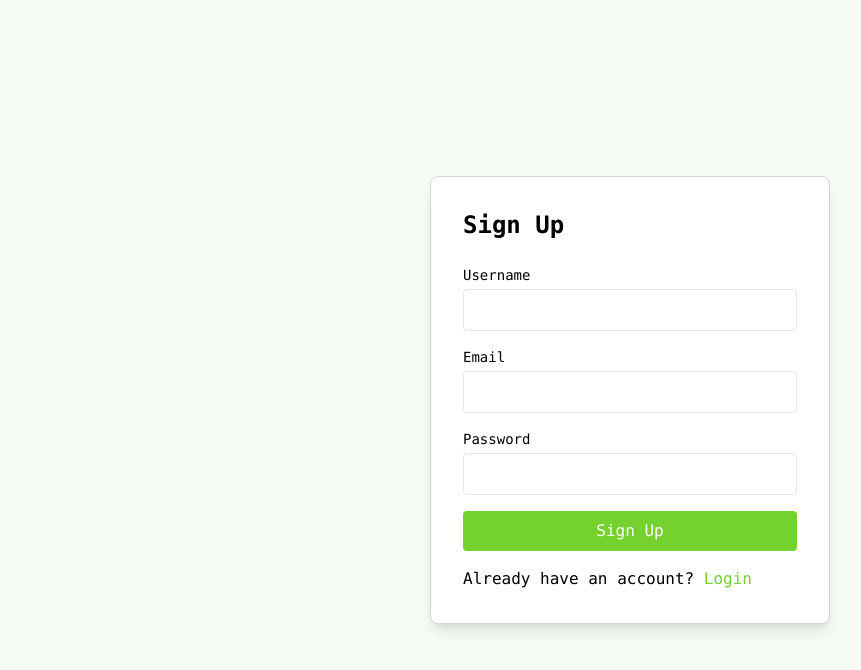
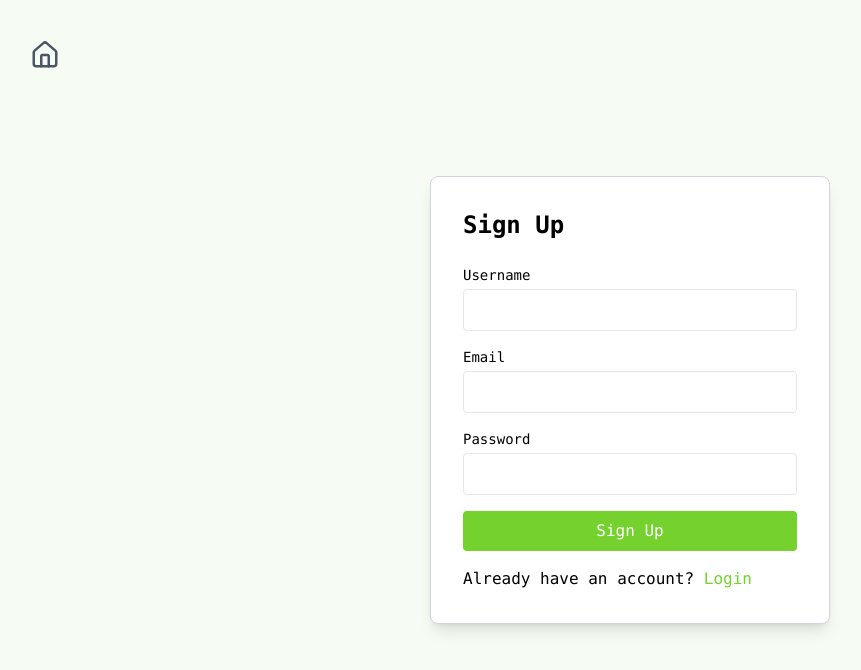
Before and after one commit to katareayush/kanban-frontend, a Next.js app: page /signup in a window 1280 px wide. Shown: the top 670 px of the page, without its empty margins (10-871 px from the left). Built offline with nearby package versions, Linux system fonts and the light colour scheme; no server answers.

Commit message:
nav buttons added/ayush

```diff
--- a/src/app/board/[id]/page.tsx
+++ b/src/app/board/[id]/page.tsx
@@ -23,7 +23,7 @@ import {
     useSortable,
 } from '@dnd-kit/sortable';
 import { CSS } from '@dnd-kit/utilities';
-import { Plus, MoreVertical, X, Edit2, Trash2, AlertTriangle } from 'lucide-react';
+import { Plus, MoreVertical, X, Edit2, Trash2, AlertTriangle, HomeIcon, ChevronLeft } from 'lucide-react';
 import axios from 'axios';
 
 interface Task {
@@ -605,7 +605,14 @@ const BoardPage = () => {
         >
             <div className="h-screen flex flex-col overflow-hidden">
                 <div className="flex-shrink-0 p-6">
-                    <div className="flex justify-between items-center">
+                    <div className="flex justify-between items-center"><button
+        onClick={() => router.push('/boards')}
+        className="top-8 left-8 p-2 text-gray-600 hover:text-gray-900 transition-colors"
+        aria-label="Back to landing page"
+      >
+        <ChevronLeft size={30} />
+
+      </button>
                         <h1 className="text-3xl font-bold font-mono">{board?.title}</h1>
                         <div className="flex gap-4">
                             <button
--- a/src/app/login/page.tsx
+++ b/src/app/login/page.tsx
@@ -2,6 +2,7 @@
 import { useState, FormEvent } from 'react';
 import axios from 'axios';
 import { useRouter } from 'next/navigation';
+import { HomeIcon } from 'lucide-react';
 
 interface LoginData {
   email: string;
@@ -47,6 +48,14 @@ const Login: React.FC = () => {
 
   return (
     <div className="flex justify-center items-center min-h-screen font-mono">
+        <button
+        onClick={() => router.push('/')}
+        className="absolute top-8 left-8 p-2 text-gray-600 hover:text-gray-900 transition-colors"
+        aria-label="Back to landing page"
+      >
+        <HomeIcon size={30} />
+
+      </button>
       <div className="bg-white p-8 rounded-lg shadow-lg border border-gray-300 w-[400px] m-4">
         <h1 className="text-2xl font-bold mb-6">Login</h1>
 
--- a/src/app/signup/page.tsx
+++ b/src/app/signup/page.tsx
@@ -2,6 +2,7 @@
 import { useState, FormEvent } from 'react';
 import { useRouter } from 'next/navigation';
 import axios from 'axios';
+import { ChevronLeft, HomeIcon } from 'lucide-react';
 
 interface FormData {
   username: string;
@@ -146,7 +147,16 @@ export default function Signup() {
   }
 
   return (
-    <div className="flex justify-center items-center h-screen">
+    <div className="flex justify-center items-center h-screen relative">
+      <button
+        onClick={() => router.push('/')}
+        className="absolute top-8 left-8 p-2 text-gray-600 hover:text-gray-900 transition-colors"
+        aria-label="Back to landing page"
+      >
+        <HomeIcon size={30} />
+
+      </button>
+
       <div className="bg-white p-8 rounded-lg shadow-lg border border-gray-300 w-[400px] font-mono">
         <h1 className="text-2xl font-bold mb-6">Sign Up</h1>
 
@@ -215,4 +225,4 @@ export default function Signup() {
       </div>
     </div>
   );
-}
+};
```
